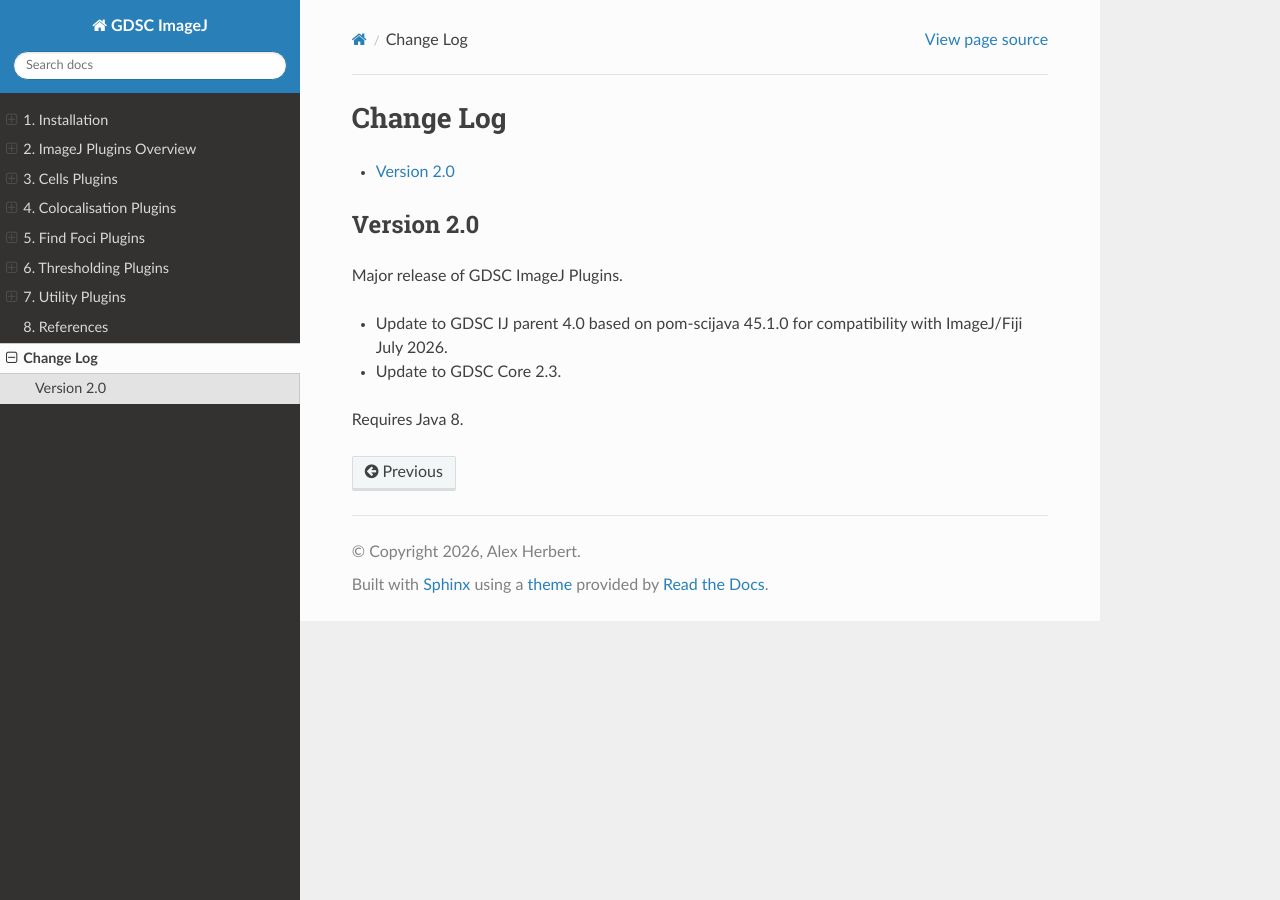
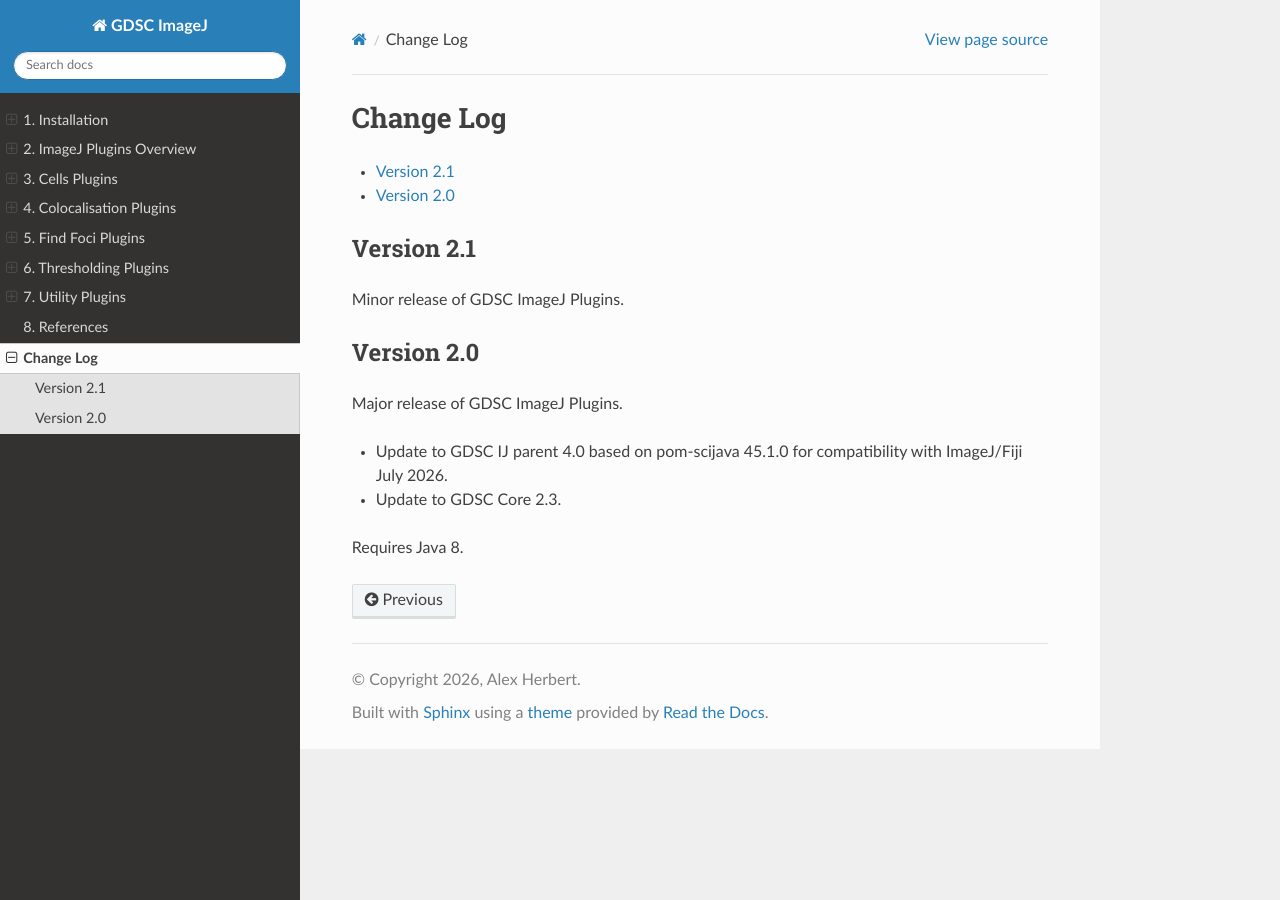
Before and after one commit to aherbert/gdsc, a Sphinx documentation site: the page built from docs/change_log.rst, in a window 1280 px wide. Built offline with Sphinx 7.4.7 and the Read the Docs theme 3.1.0, drawn with Linux system fonts in a browser that asks for light colours.

Commit message:
Update to next development version

```diff
--- a/docs/change_log.rst
+++ b/docs/change_log.rst
@@ -3,6 +3,12 @@
 
 .. contents::
    :local:
+
+Version 2.1
+-----------
+
+Minor release of GDSC ImageJ Plugins.
+
 
 Version 2.0
 -----------
--- a/docs/conf.py
+++ b/docs/conf.py
@@ -26,7 +26,7 @@
 # The short X.Y version
 version = u''
 # The full version, including alpha/beta/rc tags
-release = u'2.0'
+release = u'2.1'
 
 # -- General configuration ---------------------------------------------------
 
--- a/pom.xml
+++ b/pom.xml
@@ -10,7 +10,7 @@
   </parent>
 
   <artifactId>gdsc-ij_</artifactId>
-  <version>2.0-SNAPSHOT</version>
+  <version>2.1-SNAPSHOT</version>
   <packaging>jar</packaging>
 
   <name>GDSC plugins for ImageJ</name>
```
